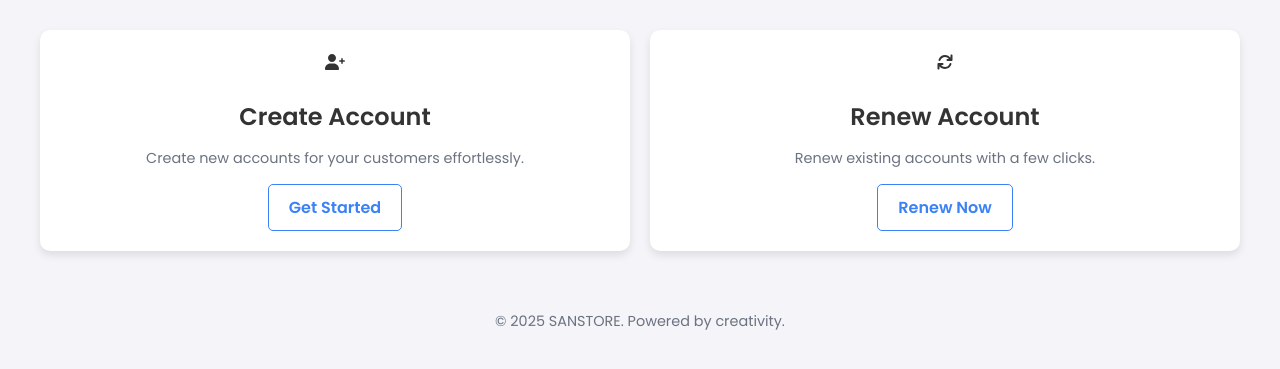
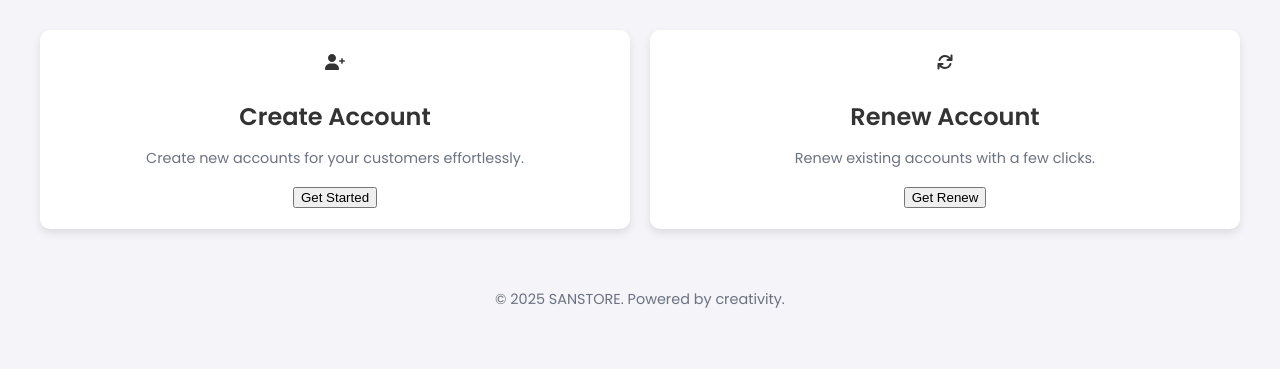
Before and after one commit to Sandhj/Virtual, a Flask app: page /dashboard in a window 1280 px wide. Shown: the part 133-502 px from the top of the page. Run offline with Flask 3, Linux system fonts and the light colour scheme.

Commit message:
Update dashboard.html

```diff
--- a/templates/dashboard.html
+++ b/templates/dashboard.html
@@ -104,14 +104,18 @@
       <i class="fa-solid fa-user-plus"></i>
       <h3>Create Account</h3>
       <p>Create new accounts for your customers effortlessly.</p>
-      <a href="/create">Get Started</a>
+      <form action="/create" method="POST">
+        <button type="submit">Get Started</button>
+      </form>
     </div>
     <!-- Renew Account Panel -->
     <div class="dashboard-card">
       <i class="fa-solid fa-sync"></i>
       <h3>Renew Account</h3>
       <p>Renew existing accounts with a few clicks.</p>
-      <a href="/renew">Renew Now</a>
+      <form action="/renew" method="POST">
+        <button type="submit">Get Renew</button>
+      </form>
     </div>
   </div>
 </div>
```
